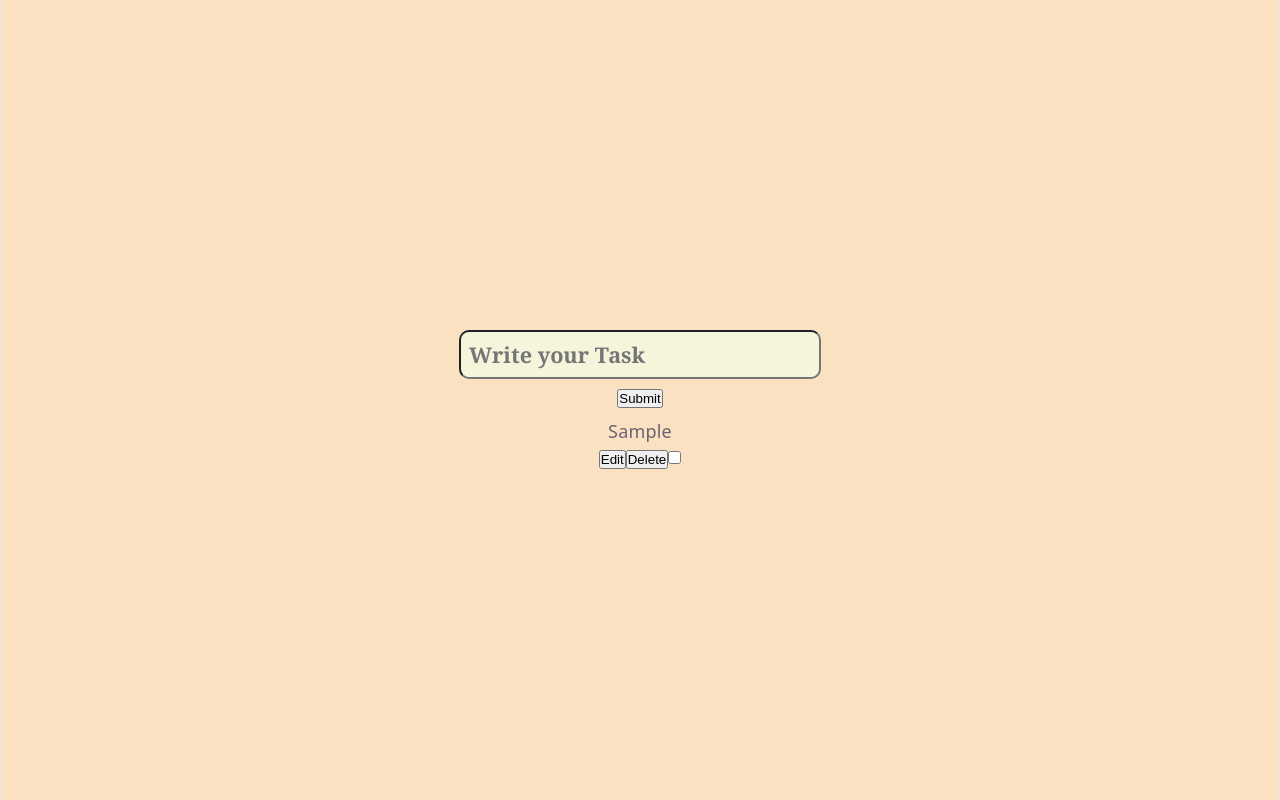
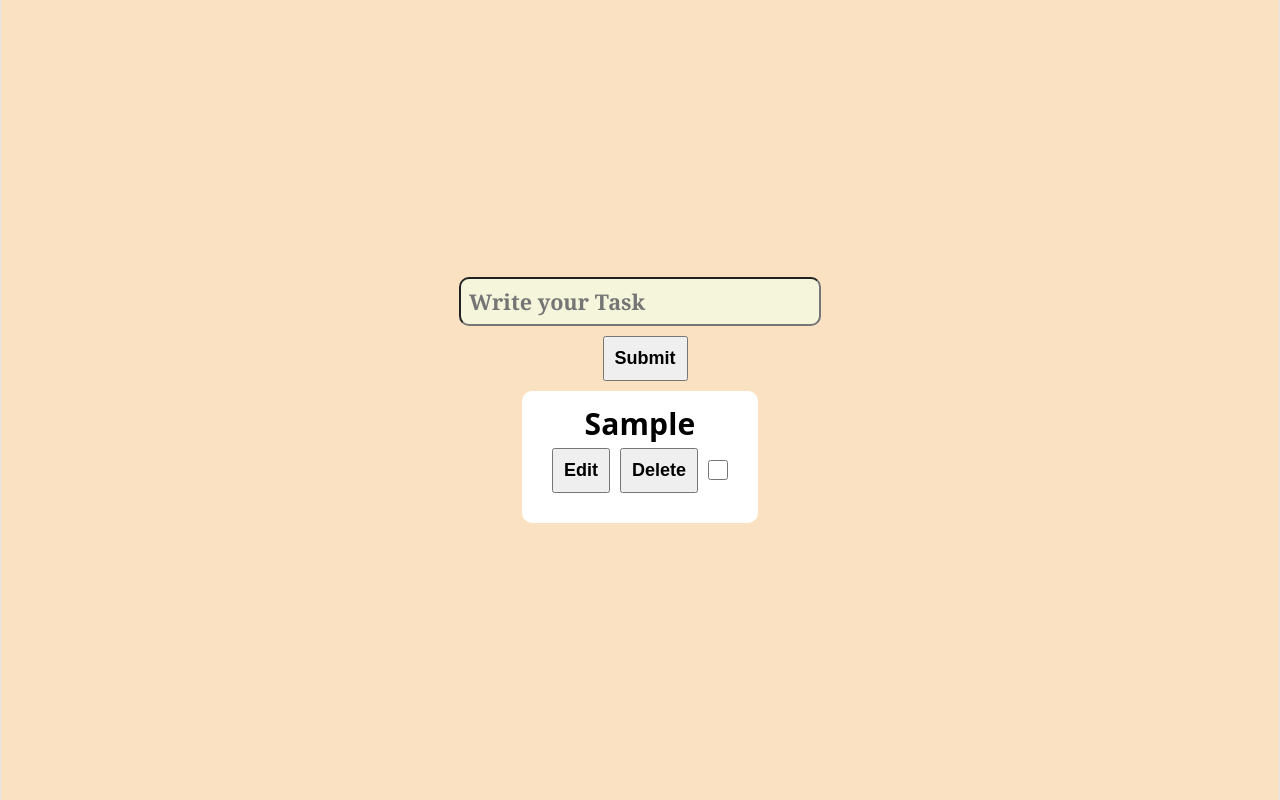
Before and after one commit to Rajat-web-server/todo, a React (Vite) app in the folder todo/To_do_list/: page / in a window 1280 px wide. Both pictures are taken after typing "Sample" into the empty fields and a click on the button "Submit". Built offline with nearby package versions, Linux system fonts and the light colour scheme.

Commit message:
apply styling to buttons, inputs, tasks

```diff
--- a/todo/To_do_list/src/App.css
+++ b/todo/To_do_list/src/App.css
@@ -13,3 +13,10 @@
   gap: 10px;
   background-color: rgb(250, 225, 193);
 }
+
+.submit_button>button{
+  font-size: 18px;
+  font-weight: bold;
+  padding: 10px;
+  margin-left: 10px;
+}
--- a/todo/To_do_list/src/App.jsx
+++ b/todo/To_do_list/src/App.jsx
@@ -1,64 +1,75 @@
-import { useState } from 'react'
-import { useEffect } from 'react'
+import { useState } from "react";
+import { useEffect } from "react";
 
-import { Input } from './components/input'
-import { Display } from './components/Display'
-import './App.css'
+import { Input } from "./components/input";
+import { Display } from "./components/Display";
+import "./App.css";
 
 function App() {
-
-
-  const[Task,setTask]=useState("")
-  const [TaskList, setTaskList]=useState(()=>{
+  const [Task, setTask] = useState("");
+  const [TaskList, setTaskList] = useState(() => {
     const storedTask = localStorage.getItem("taskName");
-    return storedTask ? JSON.parse((storedTask)) : [] ;
-  })
-  const[Submit_Task,setSubmit_Task]=useState("")
-  const[Checkbox, setCheckbox] =useState(false)
-
-  useEffect(()=>{
-    localStorage.setItem("taskName",JSON.stringify(TaskList))
-  },[TaskList]);
+    return storedTask ? JSON.parse(storedTask) : [];
+  });
+  const [Submit_Task, setSubmit_Task] = useState("");
+  const [Checkbox, setCheckbox] = useState(false);
 
   useEffect(() => {
-  console.log("Updated Submit Task:", Submit_Task);
-}, [Submit_Task]);
+    localStorage.setItem("taskName", JSON.stringify(TaskList));
+  }, [TaskList]);
 
-useEffect(() => {
-  console.log("Updated TaskList:", TaskList);
-}, [TaskList]);
+  useEffect(() => {
+    console.log("Updated Submit Task:", Submit_Task);
+  }, [Submit_Task]);
 
-  const updateTaskList=(index,newTask)=>{
+  useEffect(() => {
+    console.log("Updated TaskList:", TaskList);
+  }, [TaskList]);
+
+  const updateTaskList = (index, newTask) => {
     const updated_Task = [...TaskList];
-    updated_Task[index]=newTask;
+    updated_Task[index] = newTask;
     setTaskList(updated_Task);
-    {console.log("updated Task : ",updated_Task)}
-  }
+    {
+      console.log("updated Task : ", updated_Task);
+    }
+  };
 
-  const submit =()=>{
+  const submit = () => {
+    setSubmit_Task(Task);
+    setTaskList([...TaskList, Task]);
+    setTask("");
+  };
 
-    setSubmit_Task(Task);
-    setTaskList([...TaskList,Task]);
-    setTask("")
-  }
-
-    const deleteTask = (index)=>{
-      const filter_task = TaskList.filter((_,i)=>i!=index);
-      setTaskList(filter_task)
-    }
-
+  const deleteTask = (index) => {
+    const filter_task = TaskList.filter((_, i) => i != index);
+    setTaskList(filter_task);
+  };
 
   return (
-    <div className='container'>
-      <Input  setTask={setTask} Task={Task}/>
-      <button onClick={submit}>Submit</button>
-      {TaskList.map((T,index)=>{
+    <div className="container">
+      <Input setTask={setTask} Task={Task} />
+      <div className="submit_button">
+        <button onClick={submit}>Submit</button>
+      </div>
+
+      {TaskList.map((T, index) => {
         // console.log("bug");
-       return <Display key={index} index={index} Task={T} setTask={setTask} updateTaskList={updateTaskList} deleteTask={deleteTask} Checkbox ={Checkbox} setCheckbox ={setCheckbox}  />
+        return (
+          <Display
+            key={index}
+            index={index}
+            Task={T}
+            setTask={setTask}
+            updateTaskList={updateTaskList}
+            deleteTask={deleteTask}
+            Checkbox={Checkbox}
+            setCheckbox={setCheckbox}
+          />
+        );
       })}
-
     </div>
-  )
+  );
 }
 
-export default App
+export default App;
--- a/todo/To_do_list/src/components/Display.jsx
+++ b/todo/To_do_list/src/components/Display.jsx
@@ -1,46 +1,55 @@
-import { useState } from "react"
-import { Input } from "./input"
-export const Display =({Task, index, updateTaskList, deleteTask, Checkbox, setCheckbox})=>{
+import { useState } from "react";
+import { Input } from "./input";
+import "./display.css";
+export const Display = ({
+  Task,
+  index,
+  updateTaskList,
+  deleteTask,
+  Checkbox,
+  setCheckbox,
+}) => {
+  const [isUpdate, setisUpdate] = useState(false);
+  const [UpdatedTask, setisUpdatedTask] = useState(Task);
 
-    const [isUpdate, setisUpdate]=useState(false)
-    const [UpdatedTask,setisUpdatedTask]=useState(Task)
+  const Update = () => {
+    setisUpdate(!isUpdate);
+  };
 
-
-    const Update =()=>{
-        setisUpdate(!isUpdate)
-    }
-
-    const Submit =()=>{
-        updateTaskList(index,UpdatedTask)
-        console.log("display task :",UpdatedTask)
-        setisUpdate(false)
-    }
-    const Delete =()=>{
+  const Submit = () => {
+    updateTaskList(index, UpdatedTask);
+    console.log("display task :", UpdatedTask);
+    setisUpdate(false);
+  };
+  const Delete = () => {
     deleteTask(index);
-    }
-    const checked =()=>{
-        setCheckbox(!Checkbox)
-    }
-    return(
+  };
+  const checked = () => {
+    setCheckbox(!Checkbox);
+  };
+  return (
     <div className="box">
-            {
-            isUpdate ?(
-                <div>
-                <input type="text" value={UpdatedTask} placeholder="Write your Task" onChange={(e)=>setisUpdatedTask(e.target.value)} />
+      {isUpdate ? (
+        <div className="edit_input">
+          <input
+            type="text"
+            value={UpdatedTask}
+            placeholder="Write your Task"
+            onChange={(e) => setisUpdatedTask(e.target.value)}
+          />
           <button onClick={Submit}>Submit</button>
           <p>{UpdatedTask}</p>
         </div>
-    )
-            :(
+      ) : (
         <div>
           <p>{Task}</p>
         </div>
-            )
-            }
-
+      )}
+      <div className="button_container">
         <button onClick={Update}>Edit</button>
         <button onClick={Delete}>Delete</button>
         <input type="checkbox" onChange={checked} />
       </div>
-    )
-}
+    </div>
+  );
+};
--- /dev/null
+++ b/todo/To_do_list/src/components/display.css
@@ -0,0 +1,40 @@
+.box {
+  font-size: 30px;
+  font-weight: bold;
+  color: black;
+  padding: 20px;
+  border-radius: 10px;
+  background-color: white;
+}
+
+.button_container {
+  display: flex;
+  justify-content: center;
+  align-items: center;
+  gap: 10px;
+  padding: 10px;
+}
+.button_container > button {
+  font-size: 18px;
+  font-weight: bold;
+  padding: 10px;
+}
+.button_container > input {
+  height: 20px;
+  width: 20px;
+}
+.edit_input > input {
+    font-family: 'Gill Sans', 'Gill Sans MT', Calibri, 'Trebuchet MS', sans-serif;
+  background-color: beige;
+  padding: 3px;
+  color: black;
+  font-size: 25px;
+  /* font-weight: bolder; */
+  border-radius: 10px;
+}
+.edit_input > button {
+  font-size: 18px;
+  font-weight: bold;
+  padding: 10px;
+  margin-left: 10px;
+}
```
Also changed, not shown: todo/To_do_list/src/components/Header.jsx (added), todo/To_do_list/src/components/footer.jsx (added). Lines whose indentation alone changed are shown as unchanged.
